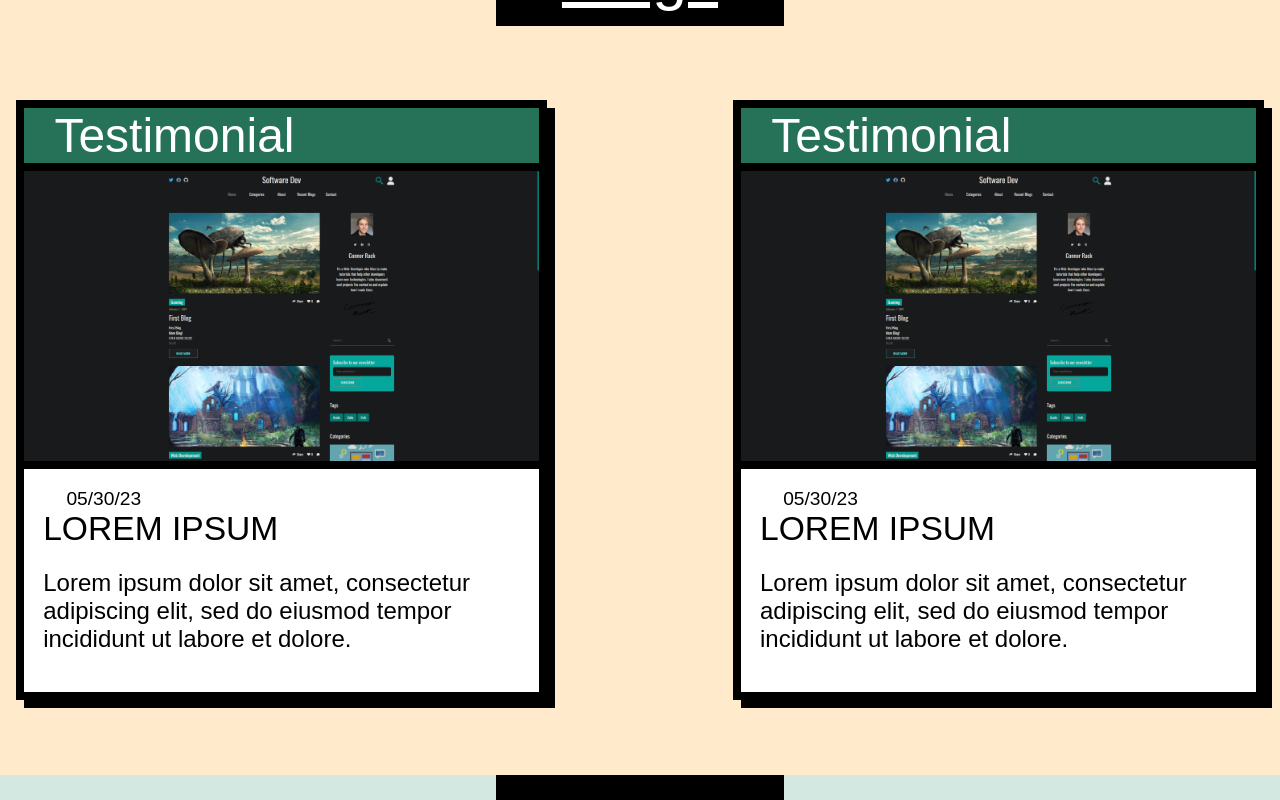
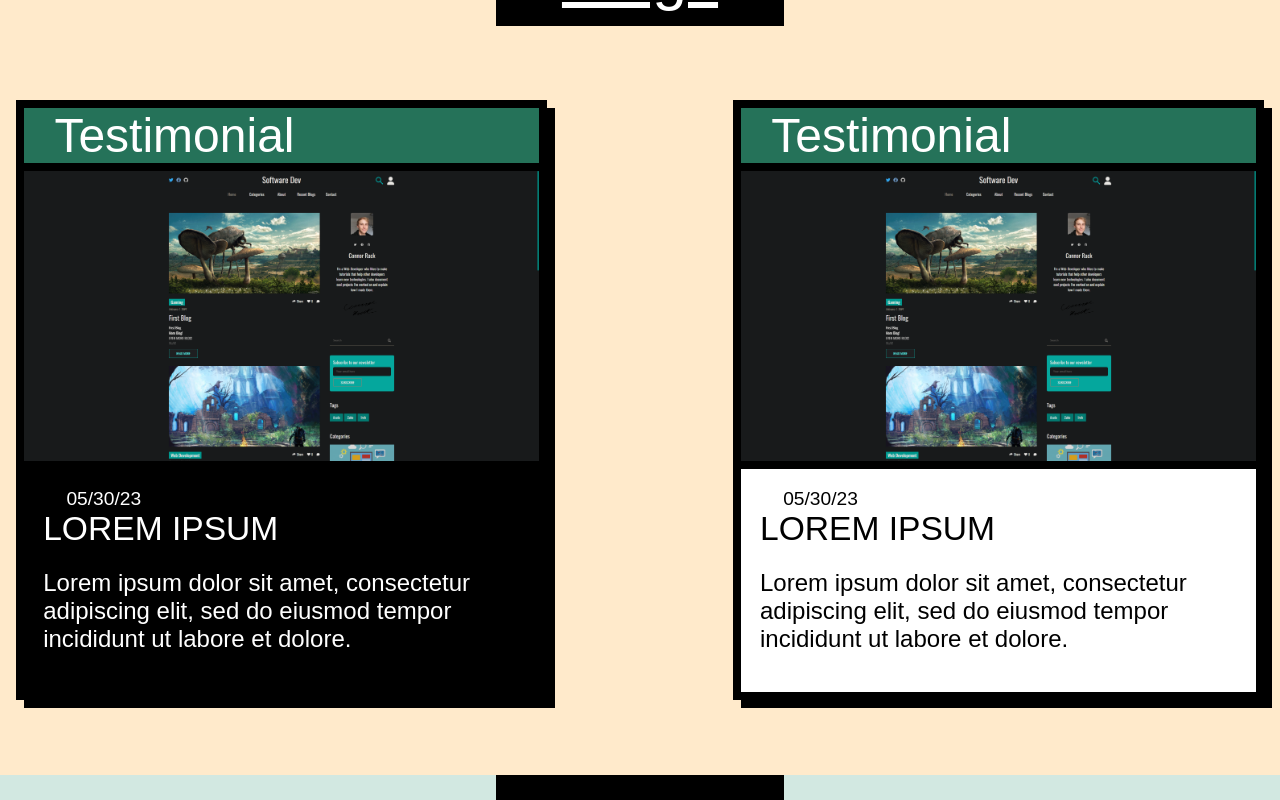
Before and after one commit to Racksoup/Website_Design, a React app: page / in a window 1280 px wide. In both pictures the pointer is over the element 281 px from the left and 4553 px from the top of the page. Shown: the part 4153-4953 px from the top of the page. Built offline with nearby package versions, Linux system fonts and the light colour scheme; some icons are missing; a web font is replaced by a local one.

Commit message:
Section5 Func

```diff
--- a/src/App.scss
+++ b/src/App.scss
@@ -57,6 +57,7 @@ body {
 }
 
 a {
+  text-decoration: none;
   color: black;
 
   &:active {
@@ -316,6 +317,35 @@ a {
   display: flex;
   flex-direction: column;
 
+  &:hover {
+    .CardContent {
+      background-color: black;
+
+      .TimeRow {
+        .Icon {
+          svg {
+            color: white;
+          }
+          path {
+            color: white;
+          }
+        }
+      }
+      p {
+        color: white;
+      }
+      h4 {
+        color: white;
+      }
+      .Desc {
+        color: white;
+      }
+      .Text {
+        color: white;
+      }
+    }
+  }
+
   .CardHeader {
     width: 100%;
     height: 6rem;
--- a/src/UI/Pages/Home/Section5.jsx
+++ b/src/UI/Pages/Home/Section5.jsx
@@ -11,6 +11,7 @@ const Section5 = () => {
         <h2>Blogs</h2>
       </div>
       <div className='Content'>
+        <a href='https://dev-blog-jib0.onrender.com/' target='_blank'>
           <div className='Card-2'>
             <div className='CardHeader'>
               <h4>Testimonial</h4>
@@ -29,6 +30,9 @@ const Section5 = () => {
               </p>
             </div>
           </div>
+        </a>
+
+        <a href='https://history-blog.onrender.com/' target='_blank'>
           <div className='Card-2'>
             <div className='CardHeader'>
               <h4>Testimonial</h4>
@@ -47,6 +51,7 @@ const Section5 = () => {
               </p>
             </div>
           </div>
+        </a>
       </div>
     </div>
   );
```
Lines whose indentation alone changed are shown as unchanged.
